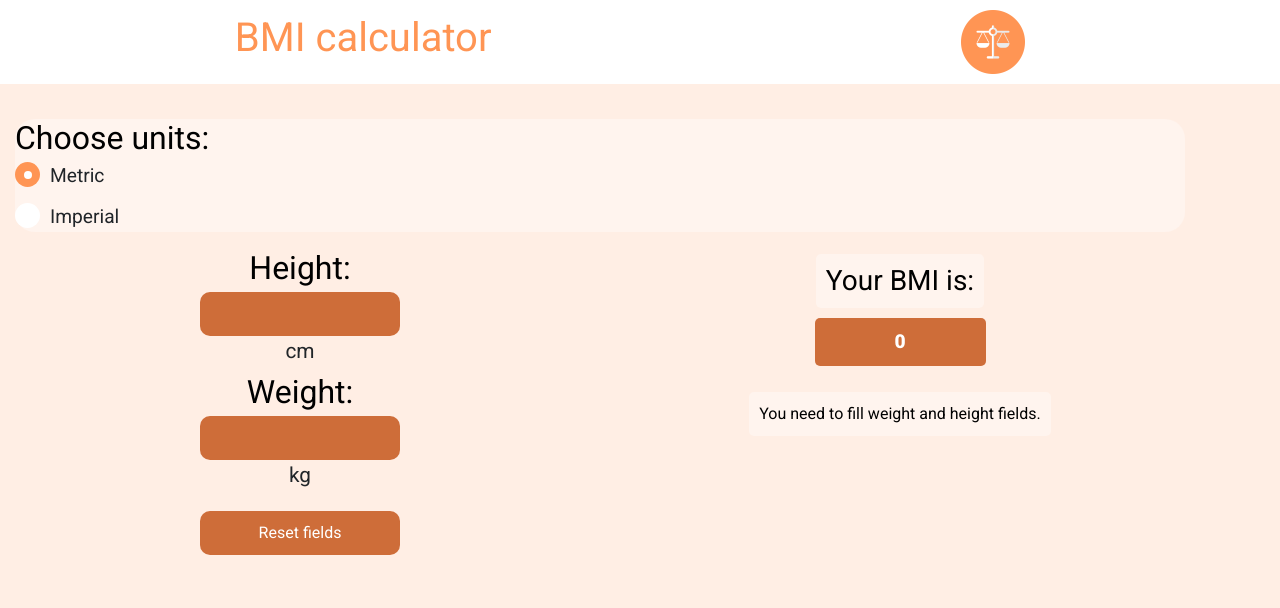
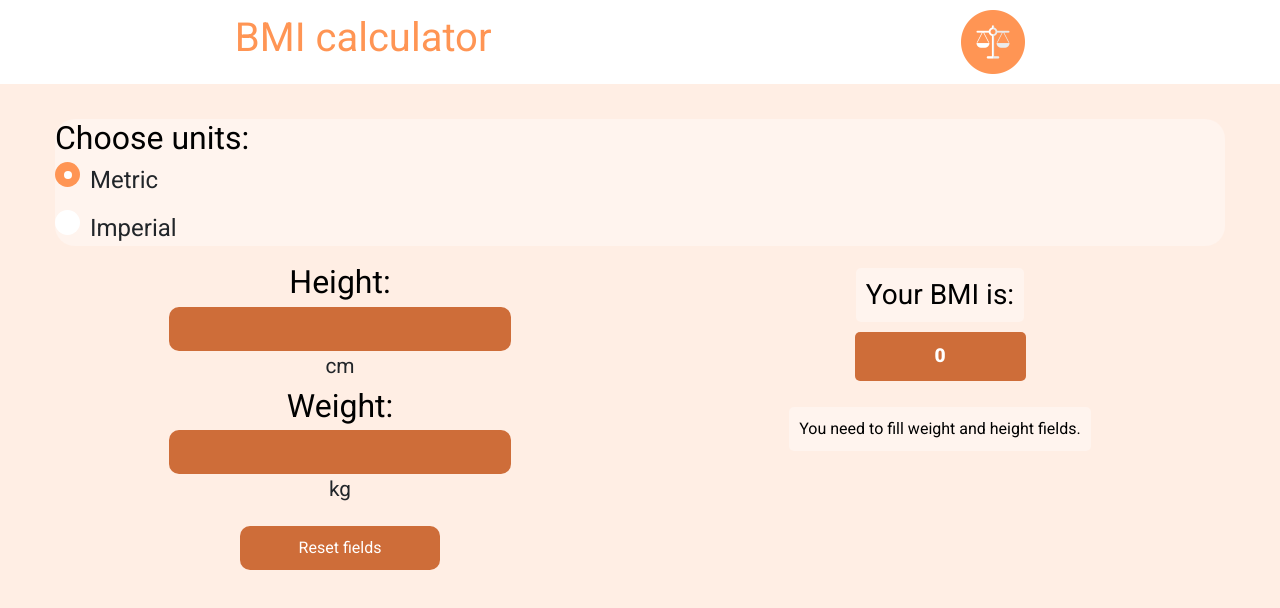
Before and after one commit to KarolKlimaszewski/bmi_calculator, a React app: page / in a window 1280 px wide. Shown: the top 608 px of the page. Built offline with nearby package versions, Linux system fonts and the light colour scheme.

Commit message:
Updated RWD

```diff
--- a/src/scss/main.scss
+++ b/src/scss/main.scss
@@ -22,7 +22,7 @@ body{
 
 .container{
   max-width: 1200px;
-  margin: 30px 0;
+  margin: 30px auto;
 }
 
 .bmi__units{
@@ -36,7 +36,7 @@ body{
   padding-left: 35px;
   margin-bottom: 12px;
   cursor: pointer;
-  font-size: 1.2em;
+  font-size: 1.5em;
   user-select: none;
   input {
     position: absolute;
@@ -91,7 +91,7 @@ body{
   background-color: $third-color;
   color: white;
   padding: 10px;
-  width: 200px;
+  width: 60%;
   border-radius: 10px;
   &:focus{
     outline-color: $main-color;
```
Also changed, not shown: 3 other files (tests, documents, lock files or other folders).
